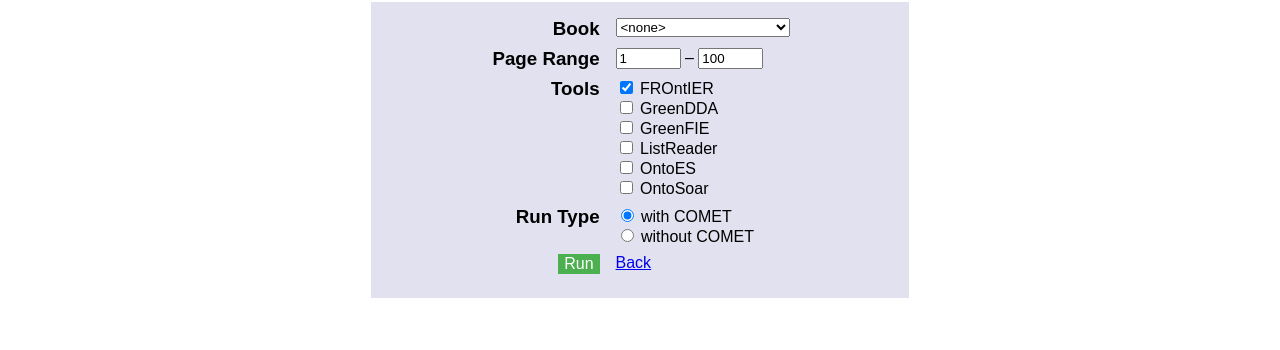
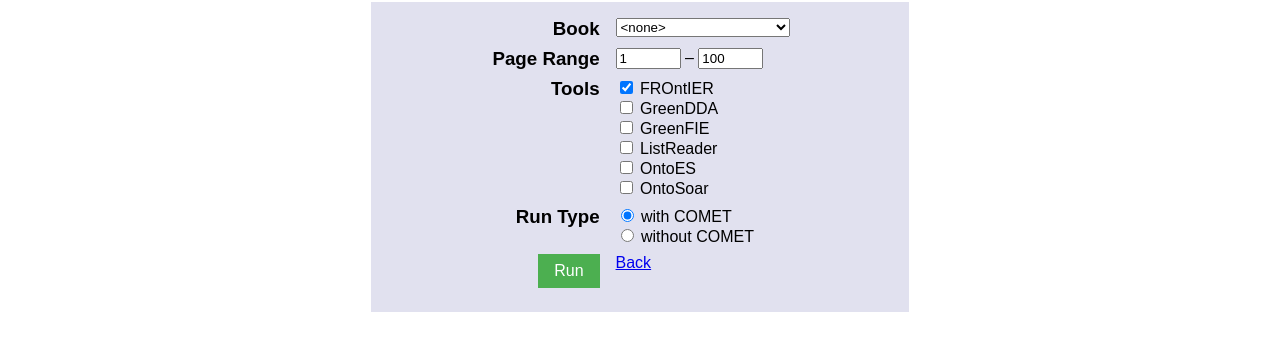
Before and after one commit to stevethomas19/stevethomas19.github.io, a plain HTML site: page form.html in a window 1280 px wide. Shown: the part 214-564 px from the top of the page. Drawn offline with Linux system fonts and the light colour scheme.

Commit message:
initial commit

```diff
--- a/stylesheet.css
+++ b/stylesheet.css
@@ -79,7 +79,7 @@ input[type="button"]{
 	background-color: #4CAF50; /* Green */
   border: none;
   color: white;
-	padding: .5emgit push -u origin master 1em;
+	padding: .5em 1em;
   text-align: center;
   text-decoration: none;
   display: inline-block;
```
